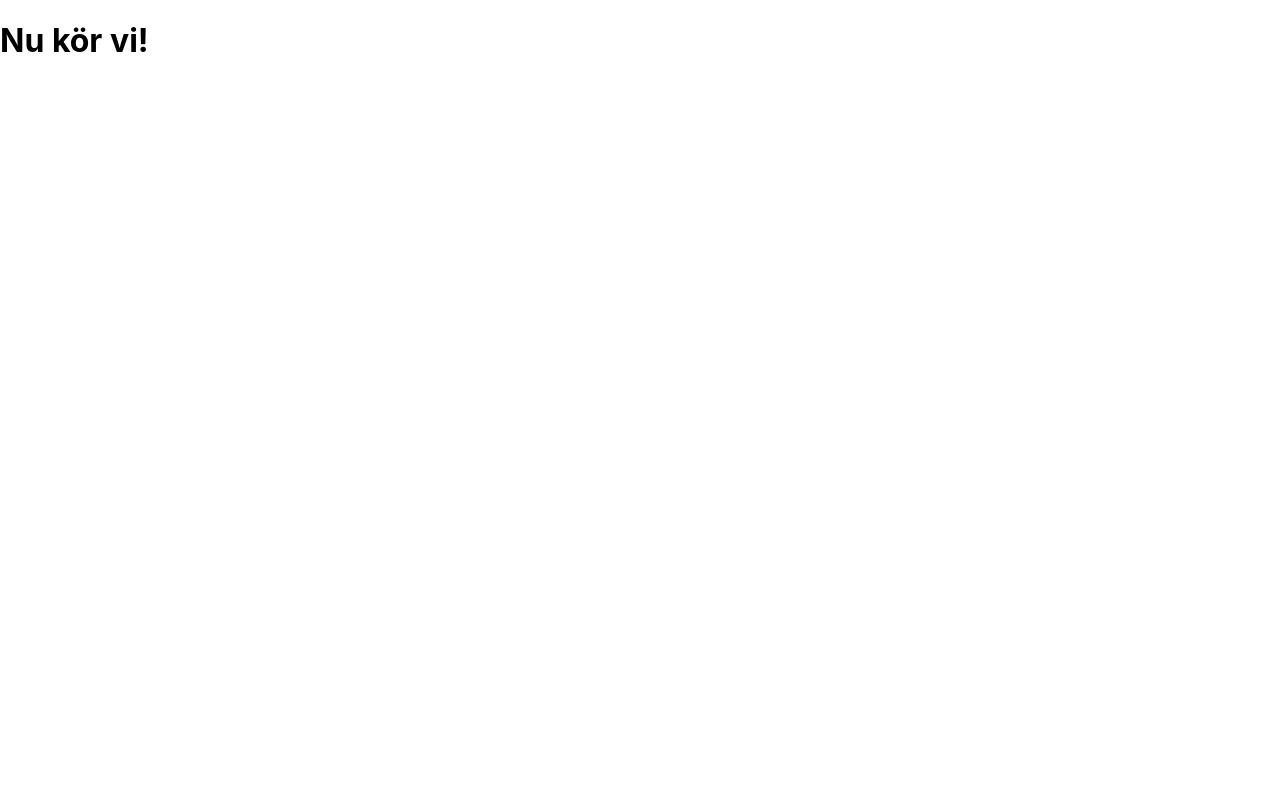
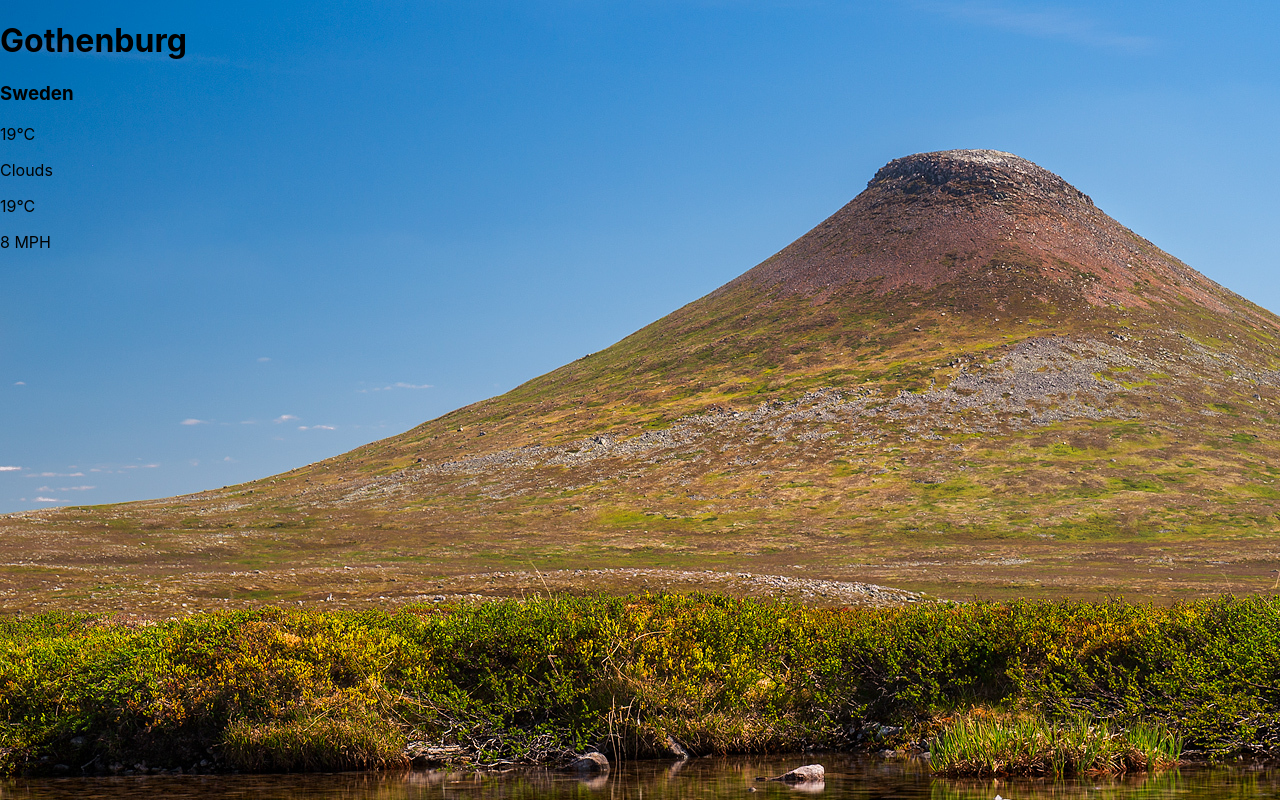
Before and after one commit to jonassonfilip/weather-app, a React (Create React App) app in the folder weather-app/: page / in a window 1280 px wide. Built offline with nearby package versions, Linux system fonts and the light colour scheme.

Commit message:
Adding content and background image

```diff
--- a/weather-app/src/App.js
+++ b/weather-app/src/App.js
@@ -9,11 +9,37 @@ function App() {
 
   return (
     <div className="App">
-      <header className="App-header">
 
-        <h1>Nu kör vi!</h1>
+      <div className='container'>
+
+      <header className="header">
+
+        <div className='city'>
+          <h1>Gothenburg</h1>
+          <h3>Sweden</h3>
+        </div>
+        <div className='temprature'>
+          <p>19°C</p>
+        </div>
+        <div className='description'>
+          <p>Clouds</p>
+        </div>
 
       </header>
+
+      <footer className='footer'>
+
+        <div className='feels'>
+        <p>19°C</p>
+        </div>
+
+        <div className='wind'>
+        <p>8 MPH</p>
+        </div>
+
+      </footer>
+
+      </div>
     </div>
   );
 }
--- a/weather-app/src/index.css
+++ b/weather-app/src/index.css
@@ -1,4 +1,9 @@
+* {
+  box-sizing: border-box;
+}
+
 body {
+  background-image: url('städjan.jpeg');
   margin: 0;
   font-family: -apple-system, BlinkMacSystemFont, 'Segoe UI', 'Roboto', 'Oxygen',
     'Ubuntu', 'Cantarell', 'Fira Sans', 'Droid Sans', 'Helvetica Neue',
```
Also changed, not shown: weather-app/src/städjan.jpeg (added).
